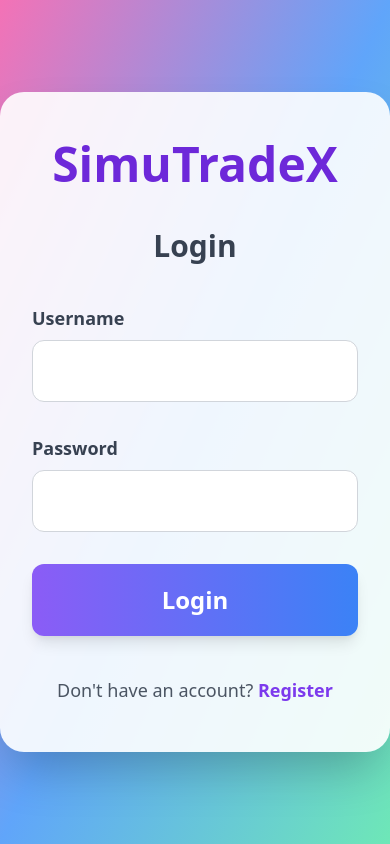
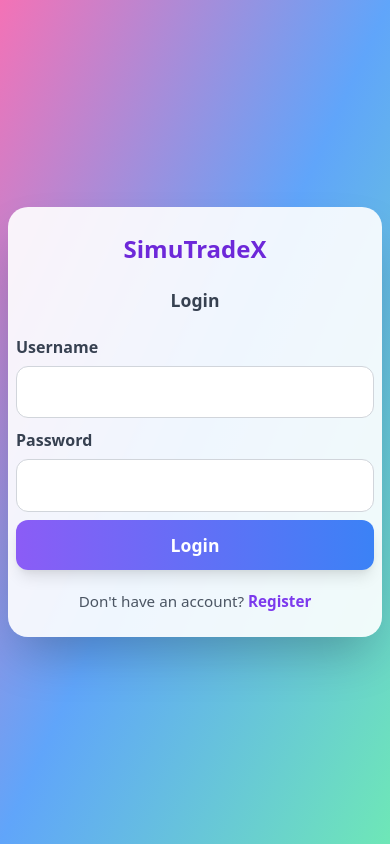
Before and after one commit to venkat4191/SimuTradeeX, a Flask app: page /login in a window 390 px wide. Run offline with Flask 3, Linux system fonts and the light colour scheme.

Commit message:
Update login.html

```diff
--- a/Stock-simulator-main/templates/login.html
+++ b/Stock-simulator-main/templates/login.html
@@ -6,11 +6,43 @@
     <title>Login - SimuTradeX</title>
     <link href="https://cdn.jsdelivr.net/npm/tailwindcss@2.2.19/dist/tailwind.min.css" rel="stylesheet">
     <link rel="stylesheet" href="https://cdnjs.cloudflare.com/ajax/libs/font-awesome/6.0.0-beta3/css/all.min.css">
+    <style>
+        @media (max-width: 640px) {
+            .login-card {
+                padding: 1.5rem 0.5rem !important;
+                border-radius: 1.25rem !important;
+            }
+            .login-title {
+                font-size: 1.5rem !important;
+                margin-bottom: 1.2rem !important;
+            }
+            .login-subtitle {
+                font-size: 1.1rem !important;
+                margin-bottom: 1.2rem !important;
+            }
+            .login-label {
+                font-size: 1rem !important;
+                margin-bottom: 0.3rem !important;
+            }
+            .login-input {
+                font-size: 1rem !important;
+                padding: 0.7rem 1rem !important;
+            }
+            .login-btn {
+                font-size: 1.1rem !important;
+                padding: 0.7rem 0 !important;
+            }
+            .login-link {
+                font-size: 0.95rem !important;
+                margin-top: 1.2rem !important;
+            }
+        }
+    </style>
 </head>
-<body class="min-h-screen bg-gradient-to-br from-pink-400 via-blue-400 to-green-300 flex items-center justify-center">
-    <div class="w-full max-w-lg bg-white bg-opacity-90 rounded-3xl shadow-2xl py-12 px-8 flex flex-col items-center justify-center">
-        <h1 class="text-5xl md:text-6xl font-extrabold text-center text-purple-700 mb-10">SimuTradeX</h1>
-        <h2 class="text-3xl font-semibold text-center text-gray-700 mb-10">Login</h2>
+<body class="min-h-screen bg-gradient-to-br from-pink-400 via-blue-400 to-green-300 flex items-center justify-center px-2">
+    <div class="max-w-lg w-full mx-auto aspect-[4/3] bg-white bg-opacity-90 rounded-3xl shadow-2xl py-2 px-2 flex flex-col items-center justify-center login-card">
+        <h1 class="text-3xl md:text-5xl font-extrabold text-center text-purple-700 mb-2 login-title">SimuTradeX</h1>
+        <h2 class="text-xl font-semibold text-center text-gray-700 mb-2 login-subtitle">Login</h2>
         {% with messages = get_flashed_messages(with_categories=true) %}
           {% if messages %}
             <ul class="mb-6">
@@ -20,18 +52,18 @@
             </ul>
           {% endif %}
         {% endwith %}
-        <form method="POST" class="space-y-8 w-full">
+        <form method="POST" class="space-y-2 w-full">
             <div>
-                <label for="username" class="block text-gray-700 font-semibold mb-2 text-lg">Username</label>
-                <input type="text" id="username" name="username" required class="w-full px-6 py-4 border border-gray-300 rounded-xl text-xl focus:outline-none focus:ring-2 focus:ring-purple-400">
+                <label for="username" class="block text-gray-700 font-semibold mb-2 text-lg login-label">Username</label>
+                <input type="text" id="username" name="username" required class="w-full px-6 py-4 border border-gray-300 rounded-xl text-xl focus:outline-none focus:ring-2 focus:ring-purple-400 login-input">
             </div>
             <div>
-                <label for="password" class="block text-gray-700 font-semibold mb-2 text-lg">Password</label>
-                <input type="password" id="password" name="password" required class="w-full px-6 py-4 border border-gray-300 rounded-xl text-xl focus:outline-none focus:ring-2 focus:ring-purple-400">
+                <label for="password" class="block text-gray-700 font-semibold mb-2 text-lg login-label">Password</label>
+                <input type="password" id="password" name="password" required class="w-full px-6 py-4 border border-gray-300 rounded-xl text-xl focus:outline-none focus:ring-2 focus:ring-purple-400 login-input">
             </div>
-            <button type="submit" class="w-full py-5 mt-2 text-2xl bg-gradient-to-r from-purple-500 to-blue-500 text-white font-bold rounded-xl shadow-lg hover:from-blue-500 hover:to-purple-500 transition">Login</button>
+            <button type="submit" class="w-full py-3 mt-2 text-lg bg-gradient-to-r from-purple-500 to-blue-500 text-white font-bold rounded-xl shadow-lg hover:from-blue-500 hover:to-purple-500 transition login-btn">Login</button>
         </form>
-        <p class="mt-10 text-center text-gray-600 text-lg">Don't have an account? <a href="/register" class="text-purple-600 font-semibold hover:underline">Register</a></p>
+        <p class="mt-2 text-center text-gray-600 text-base login-link">Don't have an account? <a href="/register" class="text-purple-600 font-semibold hover:underline">Register</a></p>
     </div>
 </body>
 </html>
```
